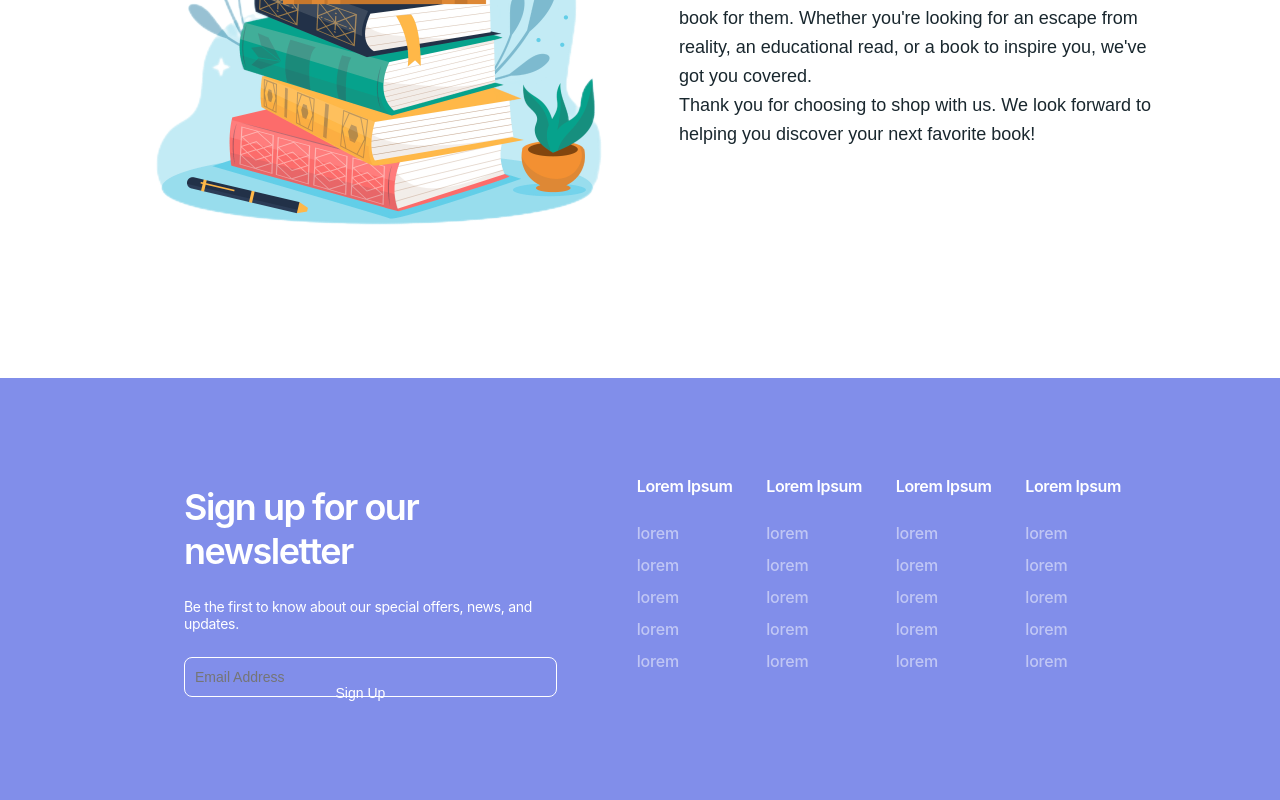
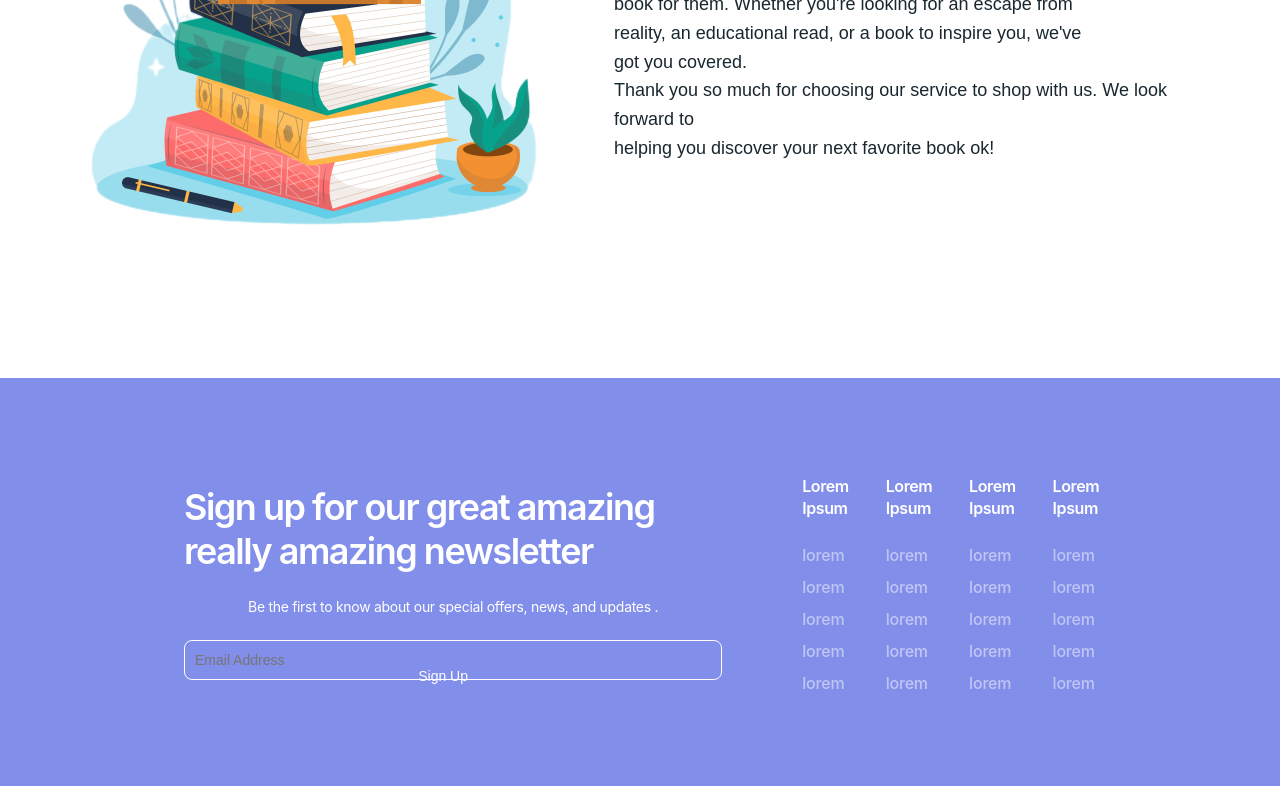
Before and after one commit to ZamirZhiianbekov/bookShop, a React (Create React App) app: page /aboutUs in a window 1280 px wide. Shown: the part 340-1140 px from the top of the page. Built offline with nearby package versions, Linux system fonts and the light colour scheme; a web font is replaced by a local one.

Commit message:
last one

```diff
--- a/src/components/AboutUs/index.js
+++ b/src/components/AboutUs/index.js
@@ -10,7 +10,7 @@ const AboutUs = () => {
                     <div className="AboutUs--lorem">
                         <img src={Star} alt=""/>
                         <p className="AboutUs--lorem__page">We believe that books have the power to change lives, and <br/>  we're dedicated to helping our customers find the perfect <br/>  book for them. Whether you're looking for an escape from <br/> reality, an educational read, or a book to inspire you, we've <br/>  got you covered.<br/>
-                            Thank you for choosing to shop with us. We look forward to <br/>helping you discover your next favorite book!</p>
+                            Thank you so much for choosing our service to shop with us. We look forward to <br/>helping you discover your next favorite book ok!</p>
                     </div>
                 </div>
             </div>
--- a/src/components/Footer/index.js
+++ b/src/components/Footer/index.js
@@ -8,8 +8,8 @@ const Footer = () => {
                 <div className="footer">
                     <div className="footer--tittle">
                         <div className="footer--tittle__email">
-                            <h1>Sign up for our newsletter</h1>
-                            <p>Be the first to know about our special offers, news, and updates.</p>
+                            <h1>Sign up for our great amazing really amazing  newsletter</h1>
+                            <p>Be the first to know about our special offers, news, and updates .</p>
                             <input type="text" placeholder="Email Address"/>
                             <button>Sign Up</button>
                         </div>
```
